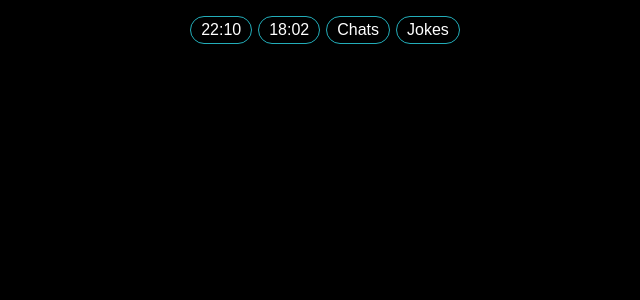
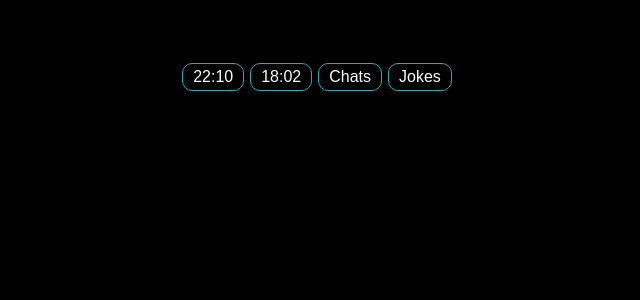
Before and after one commit to nuoxoxo/gig, a React (Vite) app: page / in a window 1280 px wide. Shown: the top 300 px of the page, without its empty margins (323-963 px from the left). Built offline with nearby package versions, Linux system fonts and the light colour scheme.

Commit message:
css : nav margin top 5%; btn radius 10px

```diff
--- a/src/App.css
+++ b/src/App.css
@@ -10,6 +10,7 @@
 
 body {
 
+  margin: 0;
   background-color: black;
   color: white;
   font-family: var(--FONT-TEXT);
@@ -45,10 +46,13 @@ pre, span, div {
   margin-bottom: 1.2em;
 }
 
+nav {
+  margin-top: 5%;
+}
+
 nav > ul {
   list-style: none;
   padding: 0;
-  margin: 1rem;
   display: flex;
   justify-content: center;
   align-items: center;
@@ -62,7 +66,7 @@ button {
   /* IE 10 and IE 11 */
   user-select: none;
   border: 1px solid var(--BTN-WATER-GREEN);
-  border-radius: 20px;
+  border-radius: 10px;
   padding: 4px 10px;
   margin: 0 3px;
   font-size: 16px;
```
